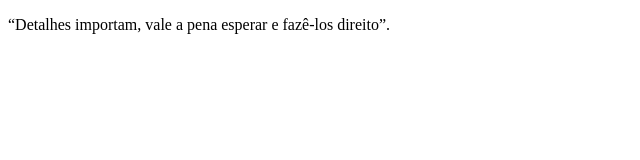
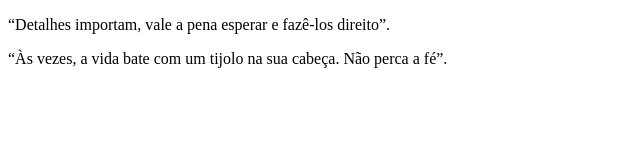
Before and after one commit to gvaldissera/abutua-bootcamp-desafio1, a plain HTML site: page index.html in a window 1280 px wide. Shown: the whole page, without its empty margins (0-640 px from the left). Drawn offline with Linux system fonts and the light colour scheme.

Commit message:
frase motivacional 2

```diff
--- a/index.html
+++ b/index.html
@@ -7,5 +7,6 @@
 </head>
 <body>
     <p>“Detalhes importam, vale a pena esperar e fazê-los direito”.</p>
+    <p>“Às vezes, a vida bate com um tijolo na sua cabeça. Não perca a fé”.</p>
 </body>
 </html>
```
